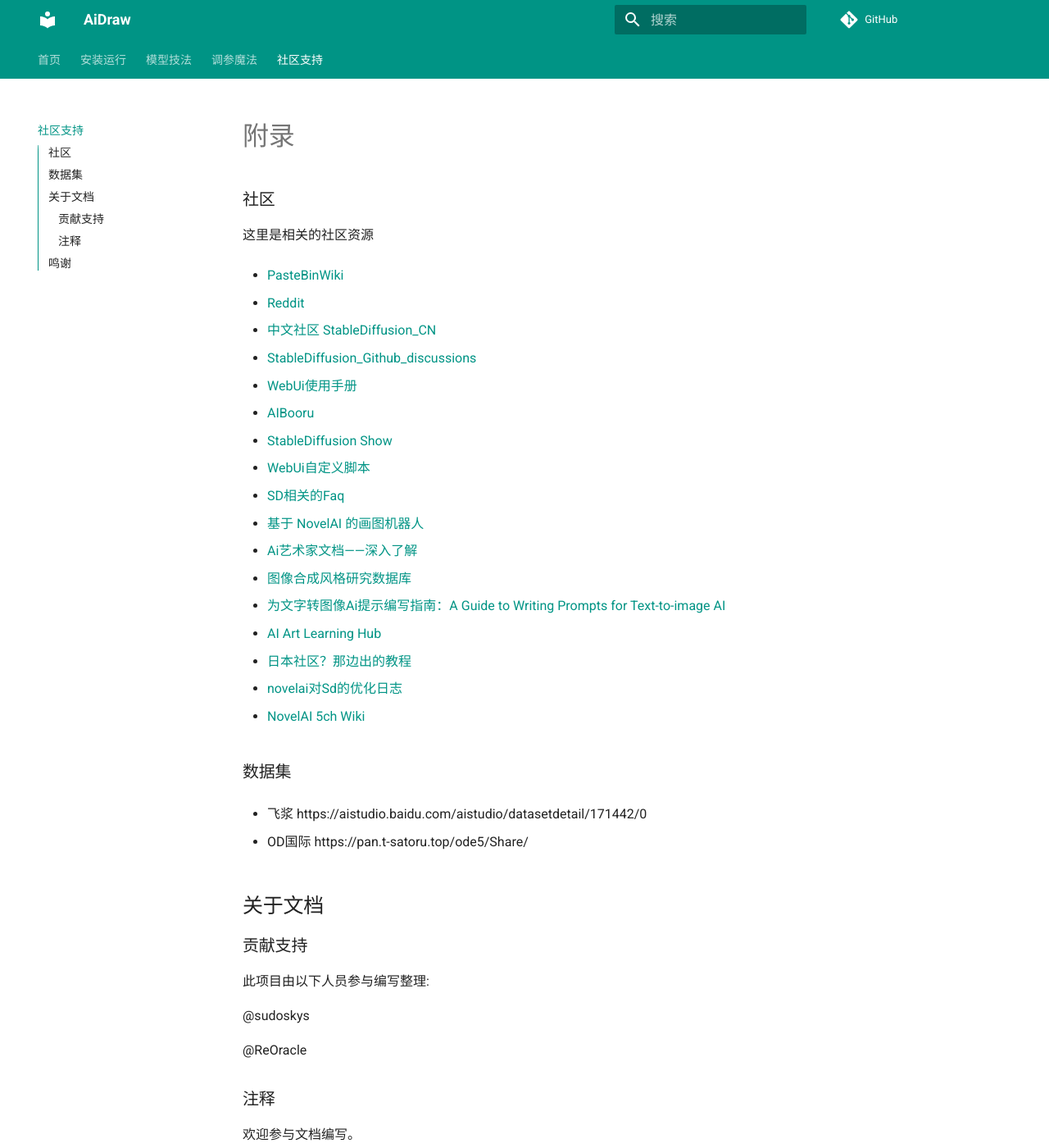
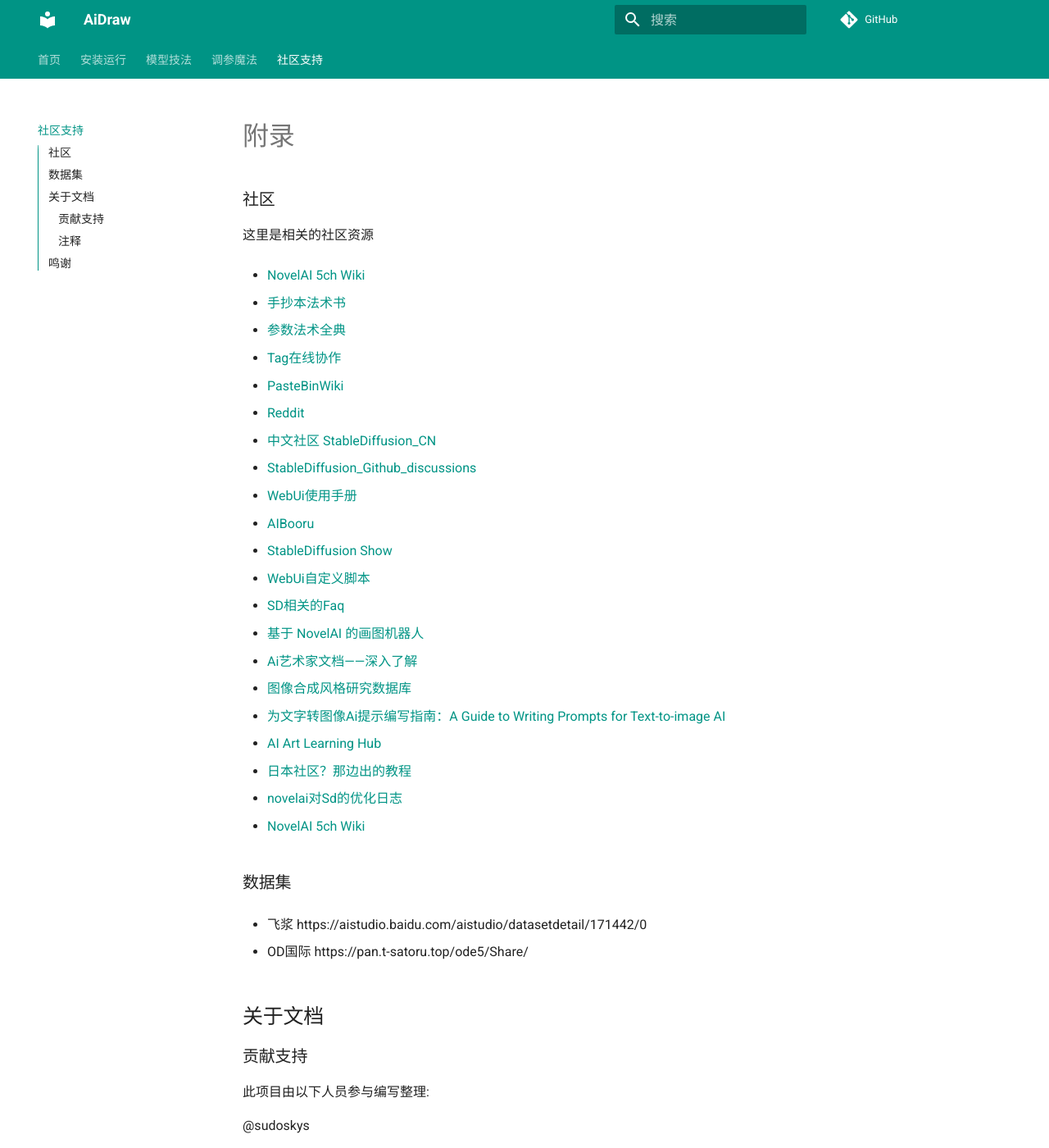
Before and after one commit to sudoskys/StableDiffusionBook, an MkDocs documentation site: the page built from docs/about.md, in a window 1280 px wide and 1400 px high. Shown: the whole window at 82% size. Built offline with MkDocs 1.6.1 and Material for MkDocs 9.7.7, drawn with Linux system fonts in a browser that asks for light colours; comment, search, counter and statistics services are not loaded.

Commit message:
add:code

```diff
--- a/docs/about.md
+++ b/docs/about.md
@@ -4,6 +4,16 @@
 ### 社区
 
 这里是相关的社区资源
+
+- [NovelAI 5ch Wiki](https://seesaawiki.jp/nai_ch/)
+
+
+- [手抄本法术书](https://docs.google.com/spreadsheets/d/14Gg1kIGWdZGXyCC8AgYVT0lqI6IivLzZOdIT3QMWwVI/edit)
+
+- [参数法术全典](https://docs.google.com/spreadsheets/d/e/2PACX-1vRa2HjzocajlsPLH1e5QsJumnEShfooDdeHqcAuxjPKBIVVTHbOYWASAQyfmrQhUtoZAKPri2s_tGxx/pubhtml#)
+
+- [Tag在线协作](https://docs.google.com/spreadsheets/d/1zij5OzCZIaQuhAbiSayhFznjgJ3rwbaNwnUnaUMxyTQ/edit?usp=drivesdk)
+
 
 - [PasteBinWiki](https://rentry.co/voldy)
 
@@ -39,6 +49,9 @@
 
 - [NovelAI 5ch Wiki](https://seesaawiki.jp/nai_ch/)
 
+
+
+
 ### 数据集
 
 - 飞浆
```
Also changed, not shown: other parts of docs/about.md (+2 -0 lines), README.md (+2 -1 lines), docs/mofa.md (+2 -0 lines).
